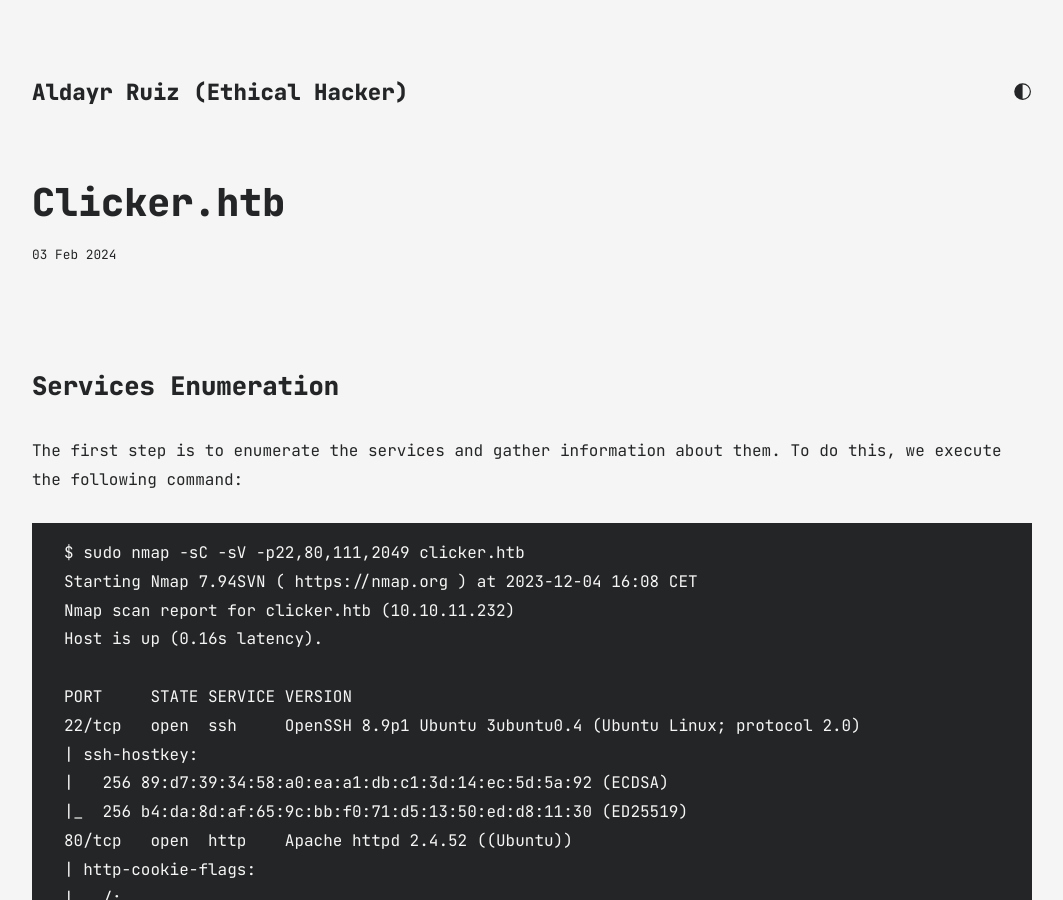
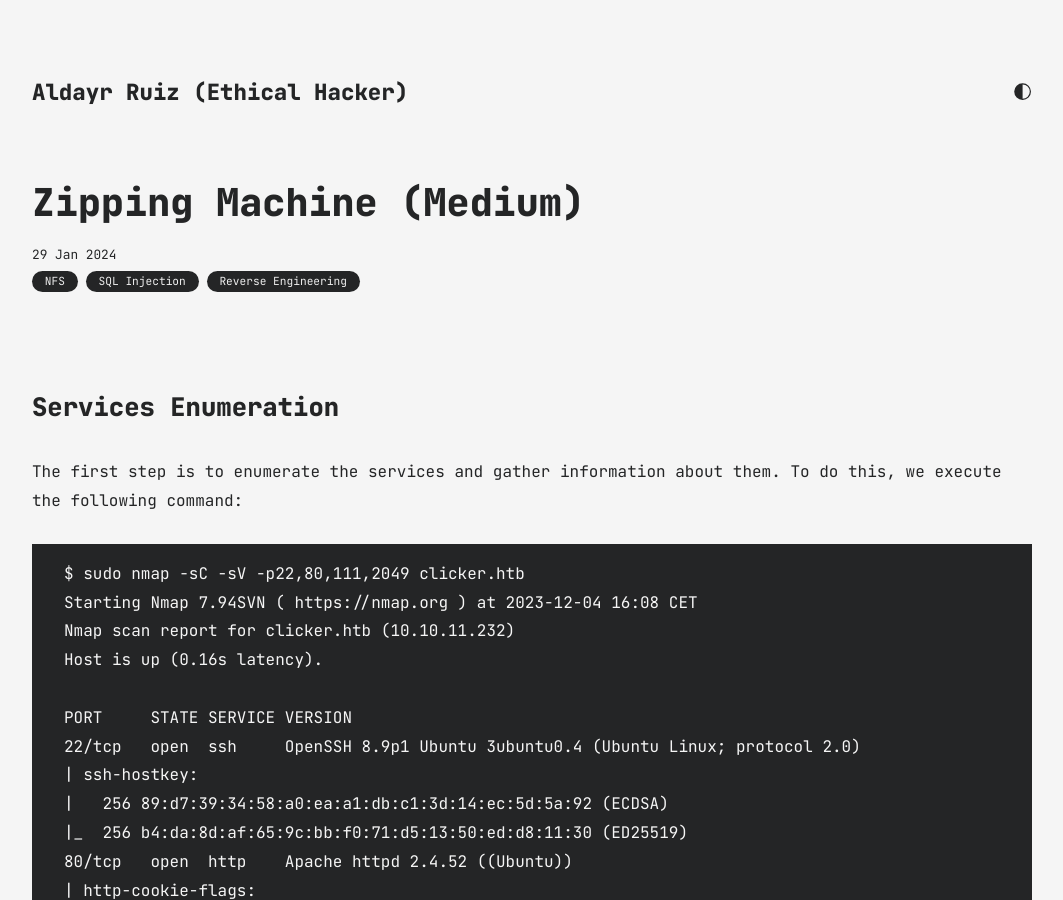
Before and after one commit to aldayrruiz/aldayrruiz.github.io, a Jekyll site: the page built from all_collections/_posts/2024-02-03-clicker.htb.markdown, in a window 1280 px wide and 900 px high. Shown: the whole window, without its empty margins (108-1171 px from the left). Built offline with Jekyll 4.4.1, drawn with Linux system fonts in a browser that asks for light colours.

Commit message:
Update 2024-02-03-clicker.htb.markdown

```diff
--- a/all_collections/_posts/2024-02-03-clicker.htb.markdown
+++ b/all_collections/_posts/2024-02-03-clicker.htb.markdown
@@ -1,3 +1,11 @@
+---
+layout: post
+title:  "Zipping Machine (Medium)"
+date:   2024-01-29 17:04:54 +0100
+categories: ["NFS", "SQL Injection", "Reverse Engineering"]
+---
+
+
 ### Services Enumeration
 The first step is to enumerate the services and gather information about them. To do this, we execute the following command:
 
```
